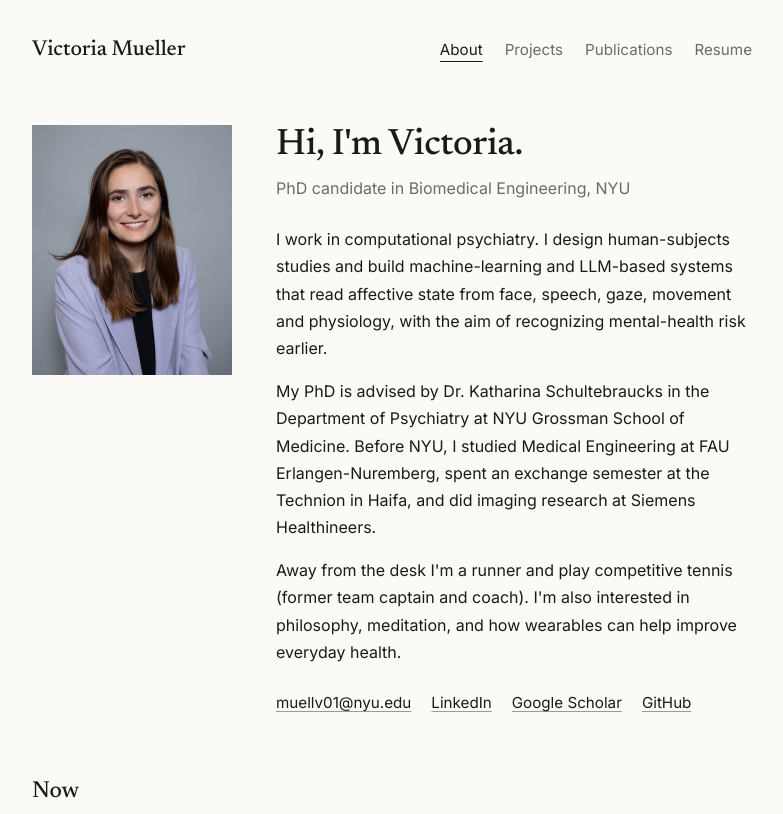
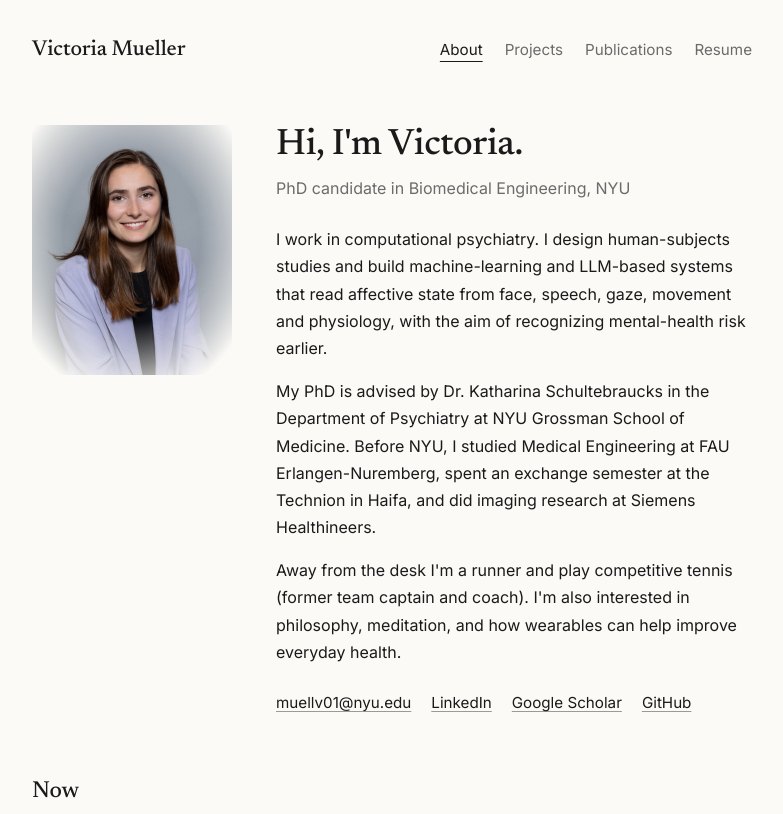
Before and after one commit to VictoriaMuellerNYU/VictoriaMuellerNYU.github.io, a plain HTML site: page index.html in a window 1280 px wide. Shown: the top 814 px of the page, without its empty margins (248-1031 px from the left). Drawn offline with Linux system fonts and the light colour scheme.

Commit message:
Fade profile photo edges
Co-Authored-By: Claude Opus 5.5 <noreply@anthropic.com>

```diff
--- a/style.css
+++ b/style.css
@@ -52,6 +52,12 @@ p { margin: 0 0 16px; }
 }
 .portrait span { font-family: var(--serif); font-size: 2.6rem; color: var(--faint); }
 .portrait img { position: absolute; inset: 0; width: 100%; height: 100%; object-fit: cover; }
+/* Soft vignette: the photo fades into the page toward its edges, so no hard corners. */
+.portrait:has(img) {
+  background: none;
+  -webkit-mask-image: radial-gradient(ellipse 66% 66% at 50% 45%, #000 52%, transparent 100%);
+          mask-image: radial-gradient(ellipse 66% 66% at 50% 45%, #000 52%, transparent 100%);
+}
 .about h1 { margin-top: 0; }
 .about .role { color: var(--muted); margin: -4px 0 24px; }
 .about-links { display: flex; flex-wrap: wrap; gap: 6px 20px; margin-top: 24px; font-size: .95rem; }
```
